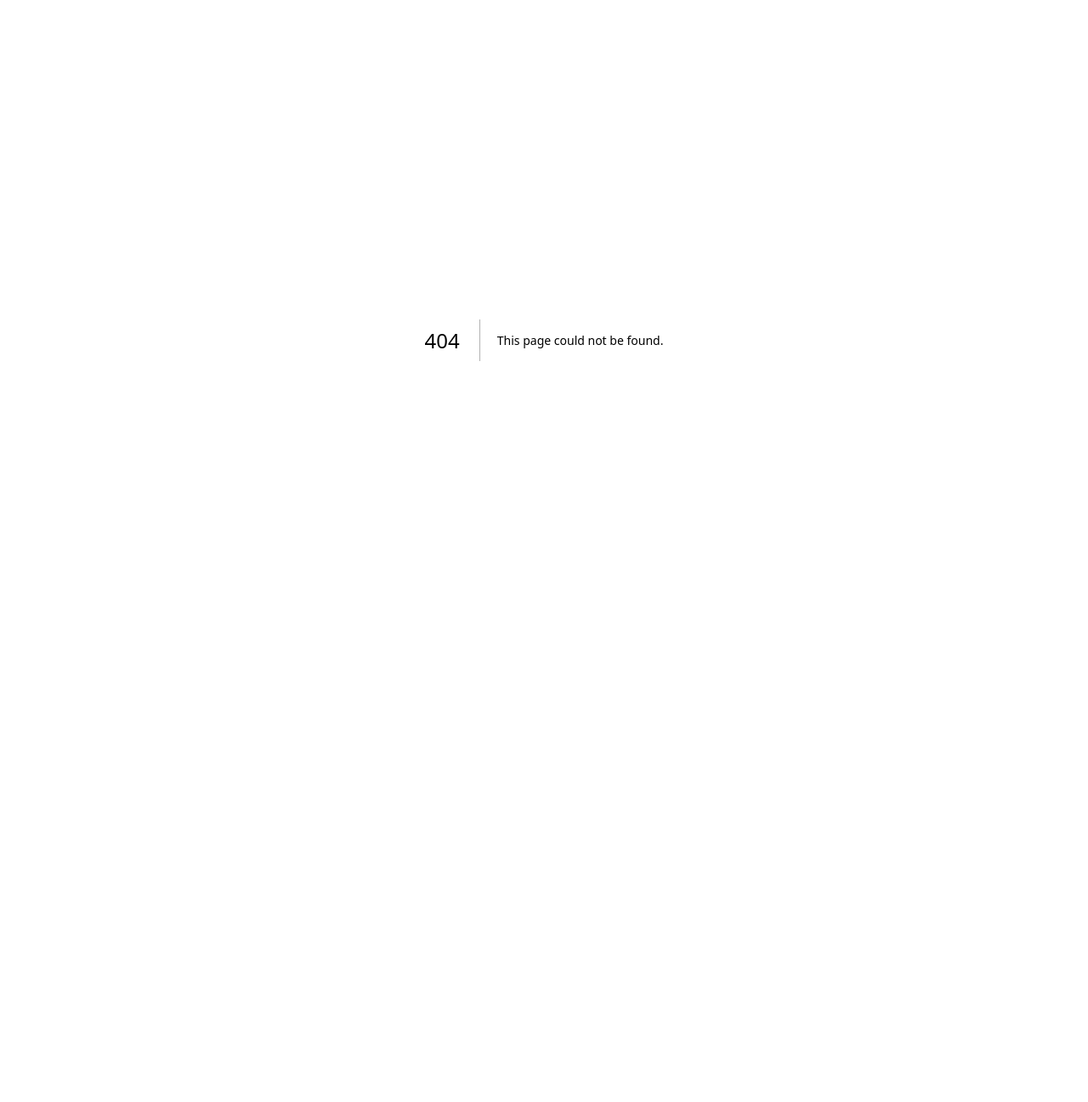
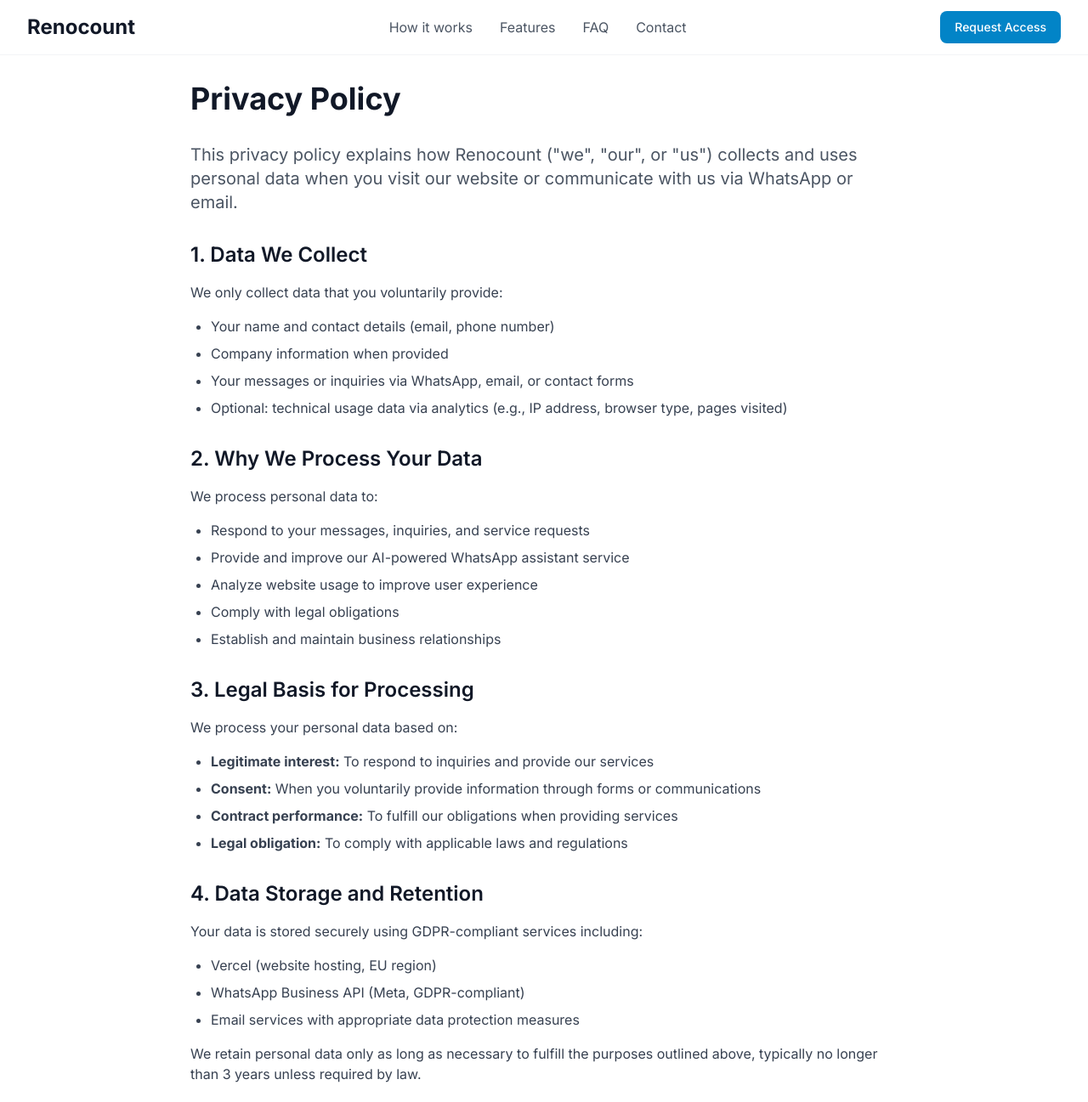
Before and after one commit to Chriuce/Renocount_landing, a Next.js app: page /privacy in a window 1280 px wide. Before the commit this address had no page. Shown: the top 1297 px of the page at 85% size. Before the commit the page ends 800 px from the top, so only its background shows below. Built offline with nearby package versions, Linux system fonts and the light colour scheme.

Commit message:
Add GDPR-compliant privacy policy page and footer link

```diff
--- /dev/null
+++ b/app/privacy/page.tsx
@@ -0,0 +1,159 @@
+'use client'
+
+import React from 'react'
+import { motion } from 'framer-motion'
+import Header from '@/components/Header'
+import Footer from '@/components/Footer'
+
+export default function PrivacyPolicy() {
+  return (
+    <main className="min-h-screen bg-white">
+      <Header />
+      <div className="pt-24 pb-16">
+        <div className="max-w-4xl mx-auto px-4 sm:px-6 lg:px-8">
+          <motion.div
+            initial={{ opacity: 0, y: 30 }}
+            animate={{ opacity: 1, y: 0 }}
+            transition={{ duration: 0.8 }}
+            className="prose prose-lg max-w-none"
+          >
+            <h1 className="text-4xl font-bold text-gray-900 mb-8">Privacy Policy</h1>
+
+            <p className="text-xl text-gray-600 mb-8">
+              This privacy policy explains how Renocount ("we", "our", or "us") collects and uses personal data when you visit our website or communicate with us via WhatsApp or email.
+            </p>
+
+            <div className="space-y-8">
+              <section>
+                <h2 className="text-2xl font-semibold text-gray-900 mb-4">1. Data We Collect</h2>
+                <p className="text-gray-700 mb-4">
+                  We only collect data that you voluntarily provide:
+                </p>
+                <ul className="list-disc pl-6 space-y-2 text-gray-700">
+                  <li>Your name and contact details (email, phone number)</li>
+                  <li>Company information when provided</li>
+                  <li>Your messages or inquiries via WhatsApp, email, or contact forms</li>
+                  <li>Optional: technical usage data via analytics (e.g., IP address, browser type, pages visited)</li>
+                </ul>
+              </section>
+
+              <section>
+                <h2 className="text-2xl font-semibold text-gray-900 mb-4">2. Why We Process Your Data</h2>
+                <p className="text-gray-700 mb-4">
+                  We process personal data to:
+                </p>
+                <ul className="list-disc pl-6 space-y-2 text-gray-700">
+                  <li>Respond to your messages, inquiries, and service requests</li>
+                  <li>Provide and improve our AI-powered WhatsApp assistant service</li>
+                  <li>Analyze website usage to improve user experience</li>
+                  <li>Comply with legal obligations</li>
+                  <li>Establish and maintain business relationships</li>
+                </ul>
+              </section>
+
+              <section>
+                <h2 className="text-2xl font-semibold text-gray-900 mb-4">3. Legal Basis for Processing</h2>
+                <p className="text-gray-700 mb-4">
+                  We process your personal data based on:
+                </p>
+                <ul className="list-disc pl-6 space-y-2 text-gray-700">
+                  <li><strong>Legitimate interest:</strong> To respond to inquiries and provide our services</li>
+                  <li><strong>Consent:</strong> When you voluntarily provide information through forms or communications</li>
+                  <li><strong>Contract performance:</strong> To fulfill our obligations when providing services</li>
+                  <li><strong>Legal obligation:</strong> To comply with applicable laws and regulations</li>
+                </ul>
+              </section>
+
+              <section>
+                <h2 className="text-2xl font-semibold text-gray-900 mb-4">4. Data Storage and Retention</h2>
+                <p className="text-gray-700 mb-4">
+                  Your data is stored securely using GDPR-compliant services including:
+                </p>
+                <ul className="list-disc pl-6 space-y-2 text-gray-700 mb-4">
+                  <li>Vercel (website hosting, EU region)</li>
+                  <li>WhatsApp Business API (Meta, GDPR-compliant)</li>
+                  <li>Email services with appropriate data protection measures</li>
+                </ul>
+                <p className="text-gray-700">
+                  We retain personal data only as long as necessary to fulfill the purposes outlined above, typically no longer than 3 years unless required by law.
+                </p>
+              </section>
+
+              <section>
+                <h2 className="text-2xl font-semibold text-gray-900 mb-4">5. Data Sharing</h2>
+                <p className="text-gray-700 mb-4">
+                  We do not sell or share your personal data with third parties, except:
+                </p>
+                <ul className="list-disc pl-6 space-y-2 text-gray-700">
+                  <li>With service providers who help us operate our business (under strict data protection agreements)</li>
+                  <li>When required by law or to protect our legal rights</li>
+                  <li>With your explicit consent</li>
+                </ul>
+              </section>
+
+              <section>
+                <h2 className="text-2xl font-semibold text-gray-900 mb-4">6. Your Rights Under GDPR</h2>
+                <p className="text-gray-700 mb-4">
+                  Under the EU General Data Protection Regulation (GDPR) and Finnish Data Protection Act (Tietosuojalaki), you have the right to:
+                </p>
+                <ul className="list-disc pl-6 space-y-2 text-gray-700">
+                  <li><strong>Access:</strong> Request a copy of your personal data</li>
+                  <li><strong>Rectification:</strong> Correct inaccurate or incomplete data</li>
+                  <li><strong>Erasure:</strong> Request deletion of your data ("right to be forgotten")</li>
+                  <li><strong>Restriction:</strong> Limit how we process your data</li>
+                  <li><strong>Portability:</strong> Receive your data in a structured format</li>
+                  <li><strong>Object:</strong> Object to processing based on legitimate interests</li>
+                  <li><strong>Withdraw consent:</strong> Where processing is based on consent</li>
+                  <li><strong>Lodge a complaint:</strong> With the Finnish Data Protection Authority (Tietosuojavaltuutetun toimisto)</li>
+                </ul>
+              </section>
+
+              <section>
+                <h2 className="text-2xl font-semibold text-gray-900 mb-4">7. Cookies and Analytics</h2>
+                <p className="text-gray-700 mb-4">
+                  Our website may use cookies and similar technologies to:
+                </p>
+                <ul className="list-disc pl-6 space-y-2 text-gray-700">
+                  <li>Ensure proper website functionality</li>
+                  <li>Analyze website usage (anonymized data)</li>
+                  <li>Improve user experience</li>
+                </ul>
+                <p className="text-gray-700">
+                  You can control cookie settings through your browser preferences.
+                </p>
+              </section>
+
+              <section>
+                <h2 className="text-2xl font-semibold text-gray-900 mb-4">8. Updates to This Policy</h2>
+                <p className="text-gray-700">
+                  We may update this privacy policy from time to time. Changes will be posted on this page with an updated revision date. We encourage you to review this policy periodically.
+                </p>
+              </section>
+
+              <section className="bg-gray-50 p-6 rounded-lg">
+                <h2 className="text-2xl font-semibold text-gray-900 mb-4">9. Contact Information</h2>
+                <p className="text-gray-700 mb-4">
+                  If you have any questions about this privacy policy or want to exercise your rights, please contact us:
+                </p>
+                <div className="space-y-2 text-gray-700">
+                  <p><strong>Email:</strong> hello@renocount.com</p>
+                  <p><strong>Data Controller:</strong> Renocount</p>
+                  <p><strong>Representative:</strong> Christian Ahlström</p>
+                  <p><strong>Address:</strong> [Your business address in Finland]</p>
+                </div>
+                <p className="text-sm text-gray-600 mt-4">
+                  <strong>Last updated:</strong> {new Date().toLocaleDateString('en-US', {
+                    year: 'numeric',
+                    month: 'long',
+                    day: 'numeric'
+                  })}
+                </p>
+              </section>
+            </div>
+          </motion.div>
+        </div>
+      </div>
+      <Footer />
+    </main>
+  )
+}
--- a/components/Footer.tsx
+++ b/components/Footer.tsx
@@ -85,7 +85,7 @@
               <p className="mt-2">© 2024 Renocount. All rights reserved.</p>
             </div>
             <div className="flex space-x-6 mt-4 md:mt-0">
-              <a href="#" className="text-gray-400 hover:text-white text-sm transition-colors">Privacy Policy</a>
+              <a href="/privacy" className="text-gray-400 hover:text-white text-sm transition-colors">Privacy Policy</a>
               <a href="#" className="text-gray-400 hover:text-white text-sm transition-colors">Terms of Service</a>
             </div>
           </div>
```
